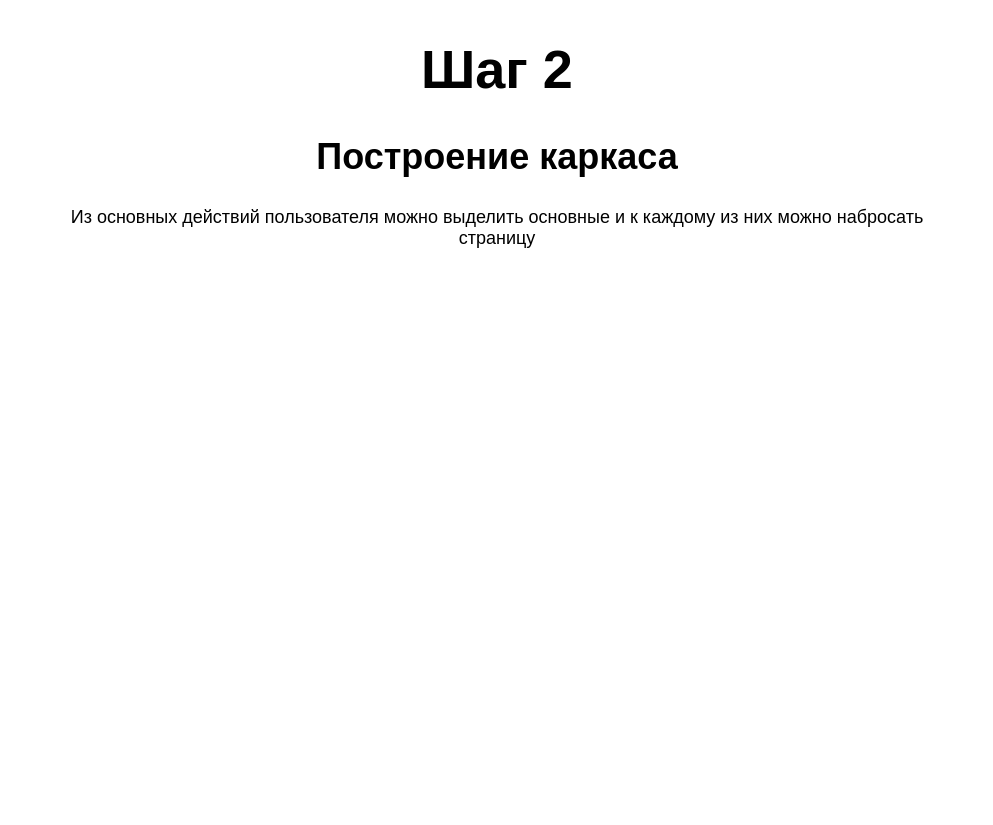
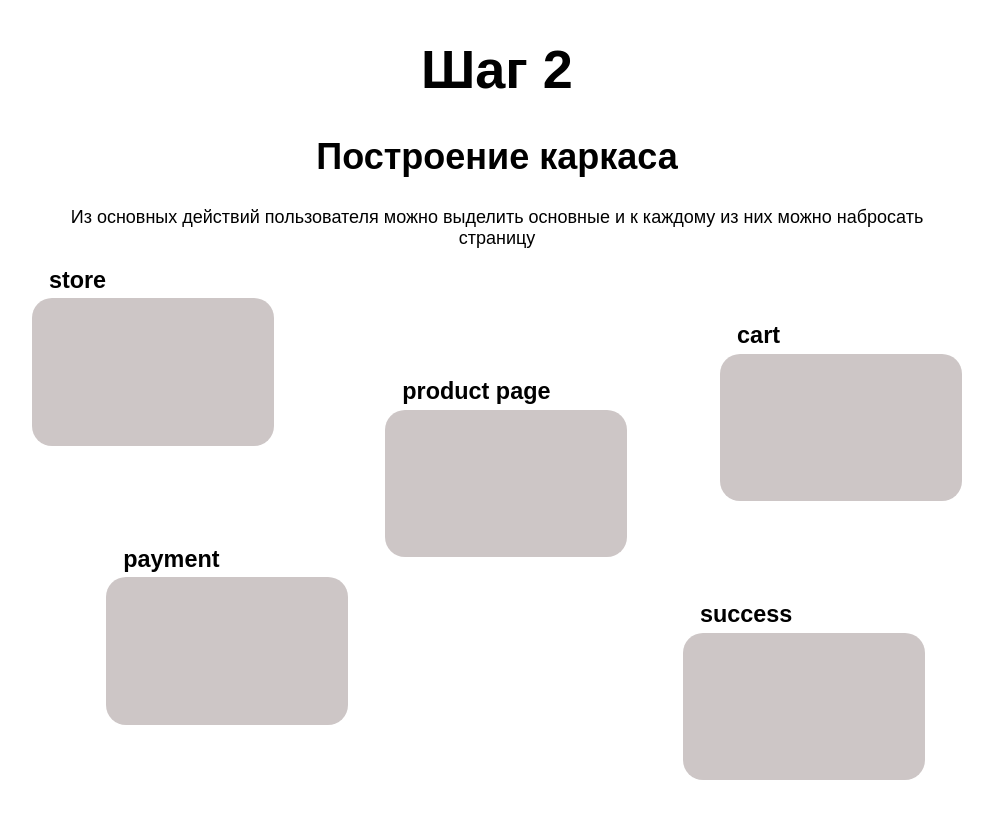
Before and after one commit to Gismanus/gismanus.github.io, a plain HTML site: page index.html in a window 1280 px wide. Shown: the part 3142-3967 px from the top of the page, without its empty margins (143-1136 px from the left). Before the commit the page ends 3409 px from the top, so only its background shows below. Drawn offline with Linux system fonts and the light colour scheme.

Commit message:
frame-wireframes in step2

```diff
--- a/index.html
+++ b/index.html
@@ -10,6 +10,7 @@
     <link rel="stylesheet" href="styles/header.css">
     <link rel="stylesheet" href="styles/intro.css">
     <link rel="stylesheet" href="styles/step1.css">
+    <link rel="stylesheet" href="styles/step2.css">
 </head>
 
 <body>
@@ -107,6 +108,31 @@
             <h1>Шаг 2</h1>
             <h2>Построение каркаса</h2>
             <p>Из основных действий пользователя можно выделить основные и к каждому из них можно набросать страницу</p>
+            <div class="box box-wireframes">
+                <div class="inner-box">
+                    <div class="wireframe wireframe_store">
+                        <div class="wireframe__head">store</div>
+                        <div class="wireframe__body"></div>
+                    </div>
+                    <div class="wireframe wireframe_product-page">
+                        <div class="wireframe__head">product page</div>
+                        <div class="wireframe__body"></div>
+                    </div>
+                    <div class="wireframe wireframe_cart">
+                        <div class="wireframe__head">cart</div>
+                        <div class="wireframe__body"></div>
+                    </div>
+                    <div class="wireframe wireframe_payment">
+                        <div class="wireframe__head">payment</div>
+                        <div class="wireframe__body"></div>
+                    </div>
+                    <div class="wireframe wireframe_success">
+                        <div class="wireframe__head">success</div>
+                        <div class="wireframe__body"></div>
+                    </div>
+                </div>
+
+            </div>
         </div>
     </div>
 </body>
--- a/styles/base.css
+++ b/styles/base.css
@@ -44,6 +44,25 @@ h2 {
 h3{
     font-size: 1.5em;
 }
+/* for the blocks saving proportions ↓↓↓ */
+.box {
+    position: relative;
+    width: 100%;
+}
+.box-wireframes:before{
+    content: "";
+    display: block;
+    padding-top: 60%;           /* initial ratio of 1:1*/
+  }
+.inner-box{
+    position: absolute;
+    top: 0;
+    left: 0;
+    bottom: 0;
+    right: 0;
+}
+/* for the blocks saving proportions ↑↑↑ */
+
 
 @media (max-width: 570px) {
     html {
--- /dev/null
+++ b/styles/step2.css
@@ -0,0 +1,37 @@
+.box-wireframes .wireframe{
+    position: absolute;
+    height: 33%;
+    width: 26%;
+
+}
+.box-wireframes .wireframe_product-page{
+    top: 20%;
+    left: 38%;
+}
+.box-wireframes .wireframe_cart{
+    top: 10%;
+    left: 74%;
+}
+.box-wireframes .wireframe_payment{
+    top: 50%;
+    left: 8%;
+}
+.box-wireframes .wireframe_success{
+    top: 60%;
+    left: 70%;
+}
+.box-wireframes .wireframe__head{
+    text-align: left;
+    padding-left: 7%;
+    padding-bottom: 2%;
+    font-size: 1.3em;
+    font-weight: 600;
+}
+.box-wireframes .wireframe__body{
+    height: 80%;
+    background-color:#6a555555;
+    border-radius: 20px;
+}
+@media (max-width: 570px) {
+
+}
```
